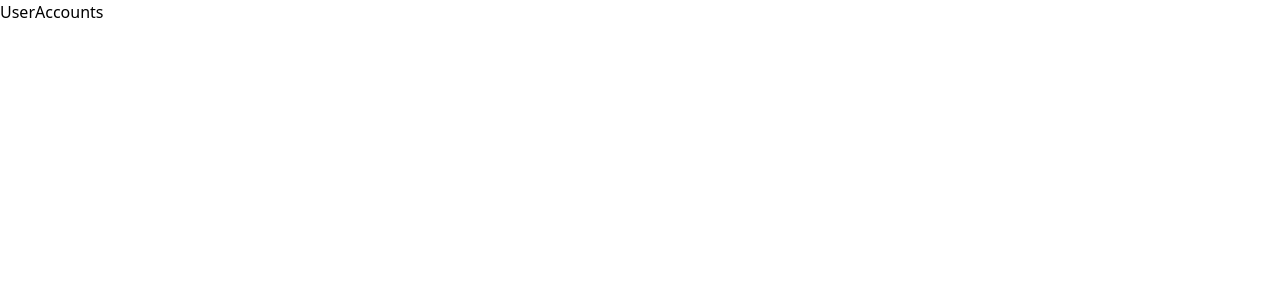
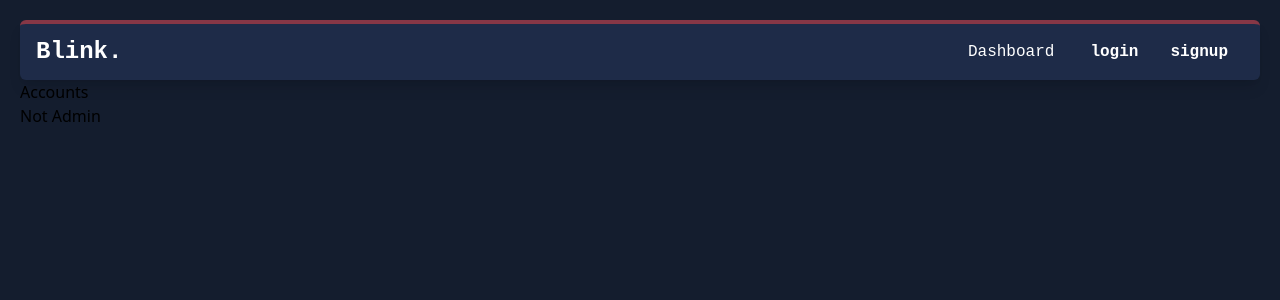
Before and after one commit to Afaqak/Classroom_Dashboard, a Next.js app: page /accounts in a window 1280 px wide. Shown: the top 300 px of the page. Built offline with nearby package versions, Linux system fonts and the light colour scheme.

Commit message:
fixed some bugs

```diff
--- a/components/navbar.jsx
+++ b/components/navbar.jsx
@@ -35,10 +35,7 @@ const Nav = () => {
       `}
       >
         <li>
-          <Link href="/about">About</Link>
-        </li>
-        <li>
-          <Link href="/contact">Contact</Link>
+          <Link href="/">Dashboard</Link>
         </li>
         {user ? (
           <>
--- a/pages/_app.js
+++ b/pages/_app.js
@@ -5,7 +5,10 @@ import { store } from '../src/store/store'
 function MyApp({ Component, pageProps }) {
   return (
     <Provider store={store}>
+      <div className='p-5 bg-veryDark h-screen overflow-y-auto'>
+      <Nav />
       <Component {...pageProps} />
+      </div>
     </Provider>
   )
 }
--- a/pages/accounts/index.jsx
+++ b/pages/accounts/index.jsx
@@ -1,17 +1,41 @@
-import React, { useEffect } from "react";
+import React, { useEffect,useState } from "react";
 import { useSelector } from "react-redux";
 import { FetchTypeGet } from "../../lib/utils";
 const UserAccounts = () => {
+  const [users, setUsers] = useState([]);
   const user = useSelector((state) => state.user.currentUser);
   useEffect(() => {
     const fetchUser = async () => {
       if (!user) return;
       const data= await FetchTypeGet("https://vast-pink-moth-toga.cyclic.app/accounts",user.token);
-      console.log(data);
+      setUsers(data);
     };
     fetchUser();
   }, []);
-  return <div>UserAccounts</div>;
+  return (
+  <div className="">
+    <h1>Accounts</h1>
+    <div>
+      {
+       user?.user?.admin ? (
+        <>
+       <h1>Admin</h1>
+        <div>
+          {users.map((user) => (
+            <div key={user._id} className='flex'>
+              <h1>{user.email}</h1>
+              <h1>{user.username}</h1>
+              <h1>{user.batch}</h1>
+              <h1>{user.program}</h1>
+            </div>
+          ))}
+        </div>
+        </>
+       ) : <h1>Not Admin</h1>
+
+     }
+    </div>
+  </div>);
 };
 
 export default UserAccounts;
--- a/pages/index.js
+++ b/pages/index.js
@@ -9,8 +9,8 @@ export default function Home() {
         <meta name="description" content="Generated by create next app" />
         <link rel="icon" href="/favicon.ico" />
       </Head>
-      <div className='p-5 bg-veryDark h-[100vh]'>
-        <Nav />
+      <div className=''>
+
       </div>
     </div>
   )
```
